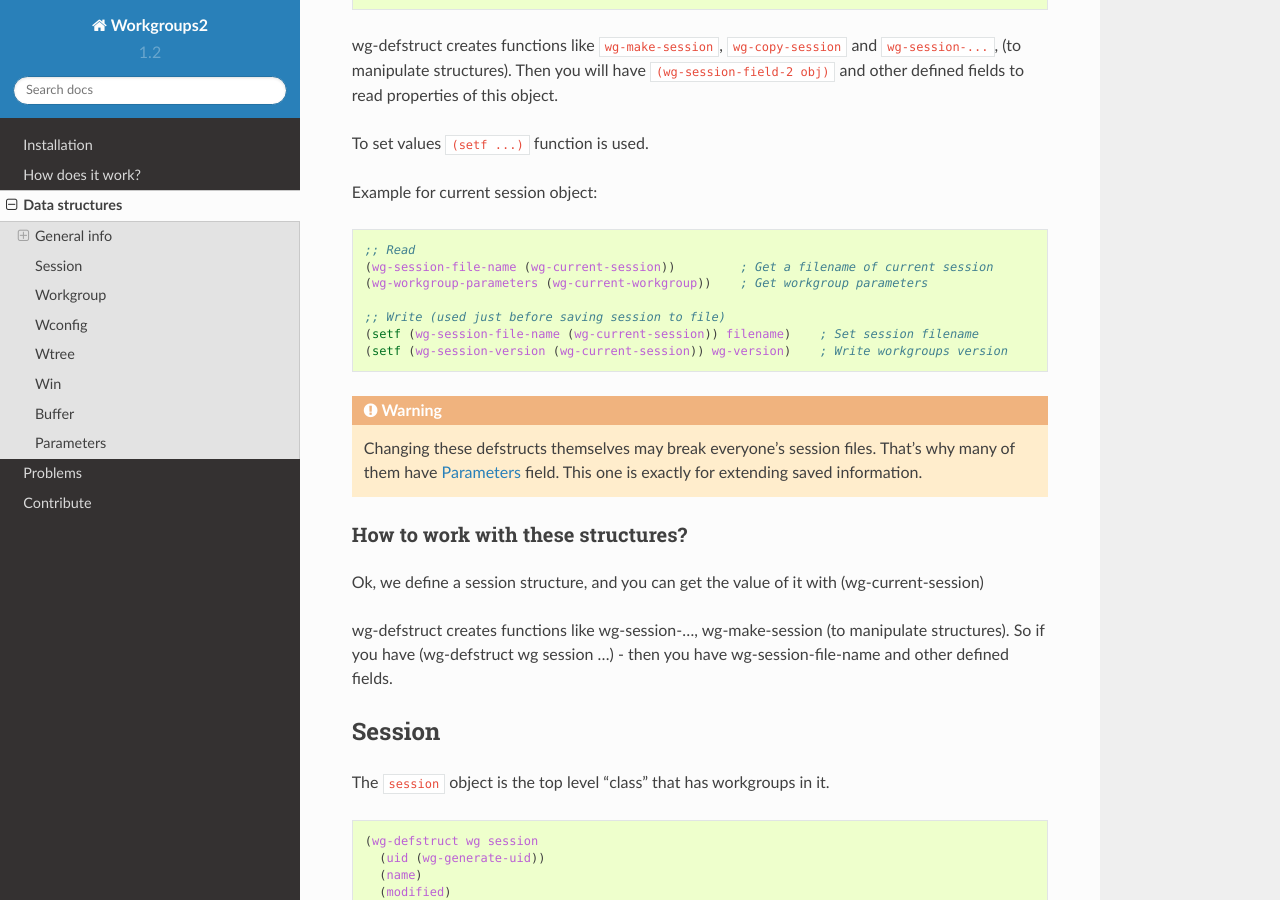
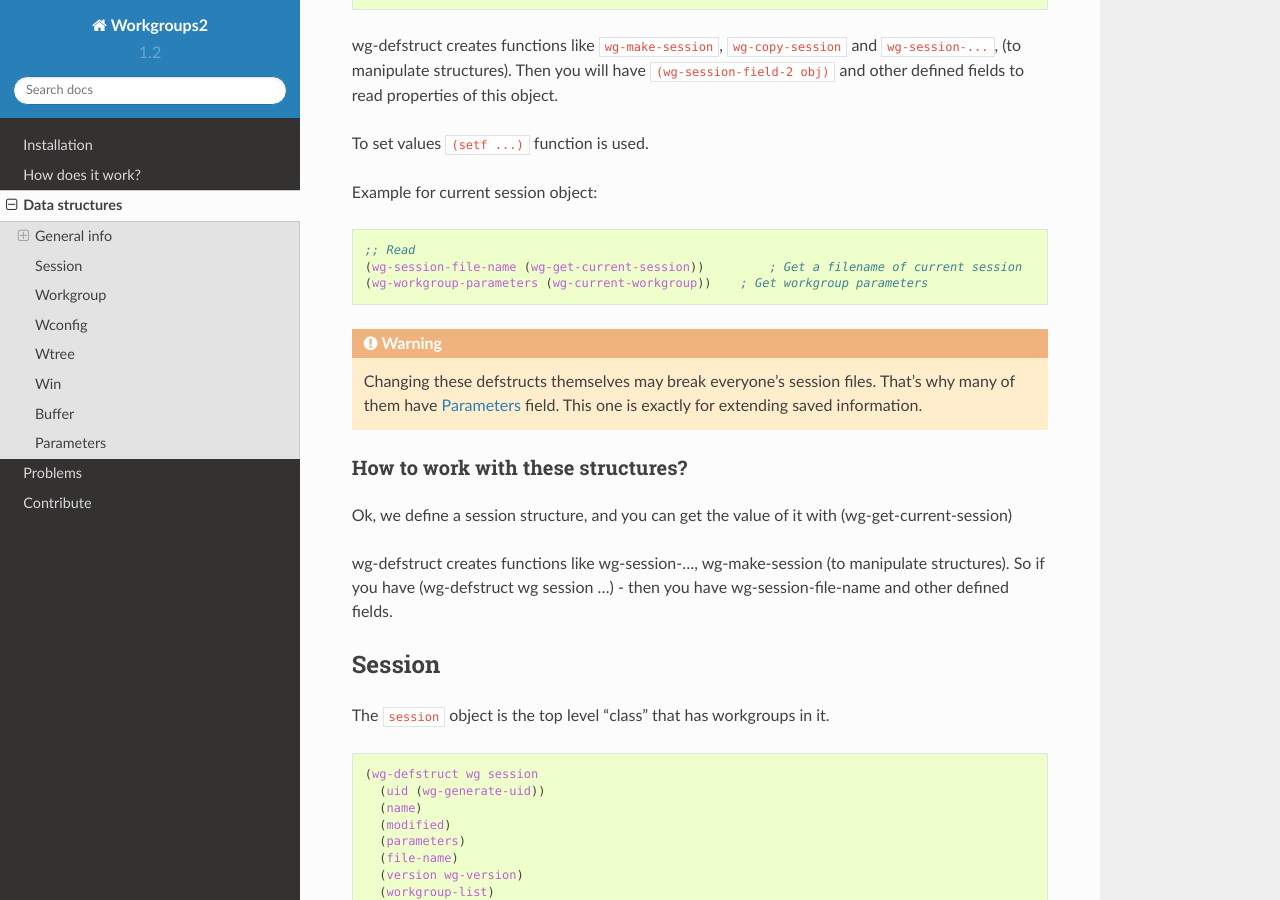
Before and after one commit to pashinin/workgroups2, a Sphinx documentation site: the page built from doc/guide/data-structures.rst, in a window 1280 px wide and 900 px high, scrolled down 571 px. Built offline with Sphinx 7.4.7 and the Read the Docs theme 2.0.0, drawn with Linux system fonts in a browser that asks for light colours; pages that are not in the unit, such as notebooks, are missing from menus.

Commit message:
clean session related code

```diff
--- a/doc/guide/data-structures.rst
+++ b/doc/guide/data-structures.rst
@@ -41,12 +41,8 @@
 .. code-block:: cl
 
      ;; Read
-     (wg-session-file-name (wg-current-session))         ; Get a filename of current session
+     (wg-session-file-name (wg-get-current-session))         ; Get a filename of current session
      (wg-workgroup-parameters (wg-current-workgroup))    ; Get workgroup parameters
-
-     ;; Write (used just before saving session to file)
-     (setf (wg-session-file-name (wg-current-session)) filename)    ; Set session filename
-     (setf (wg-session-version (wg-current-session)) wg-version)    ; Write workgroups version
 
 .. warning::
 
@@ -59,7 +55,7 @@
 ----------------------------------
 
 Ok, we define a session structure, and you can get the
-value of it with (wg-current-session)
+value of it with (wg-get-current-session)
 
 wg-defstruct creates functions like wg-session-..., wg-make-session (to
 manipulate structures). So if you have (wg-defstruct wg session ...) -
```
Also changed, not shown: 1 other file.
